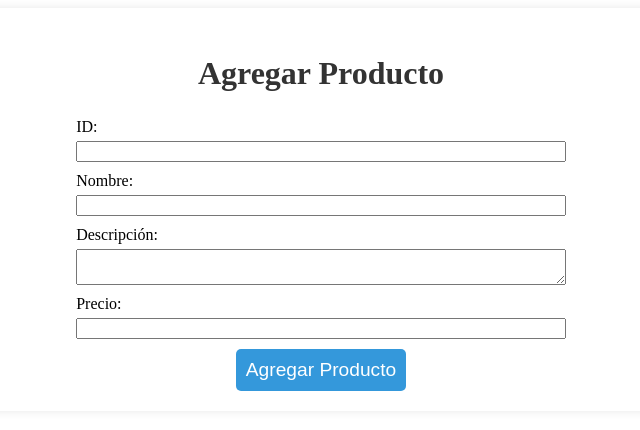
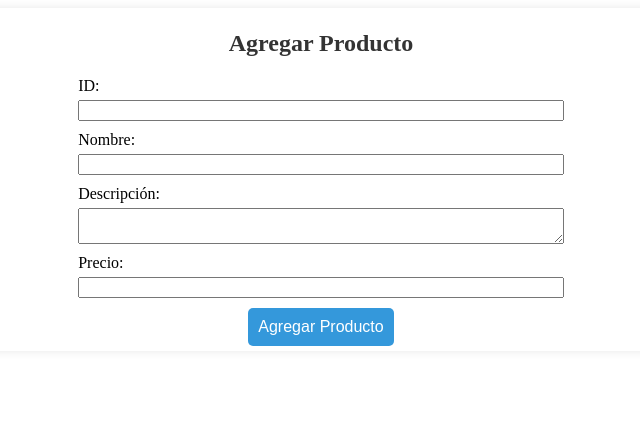
Before and after one commit to maxskaink/proyectoIngenieriaSofware, a React (Vite) app: page /crear-producto in a window 1280 px wide. Shown: the top 430 px of the page, without its empty margins (319-959 px from the left). Built offline with nearby package versions, Linux system fonts and the light colour scheme.

Commit message:
Se ha configurado mejor la base de datos para que pueda ser usada, ademas se ha generalizado el agregar para que se management y se reutilice el codigo y sirva para actualizar, sin embargo hay que corregir varias cosas de sentido semantico

```diff
--- a/src/components/Catalogo.jsx
+++ b/src/components/Catalogo.jsx
@@ -13,7 +13,7 @@ const handleSelectProductDefault = ( props ) => {
 
 
 // eslint-disable-next-line react/prop-types
-export const Catalogo = ( { handleSelectProduct = handleSelectProductDefault, }) => {
+export const Catalogo = ( { handleSelectProduct = handleSelectProductDefault, state}) => {
   const [productos, setProductos] = useState([]);
 
   const [ search, setSearch ] = useState([]);
@@ -43,12 +43,12 @@ const handleSearch = (value) => {
     };
 
     fetchProductos();
-  }, [search]);
+  }, [search, state]);
 
   return (
     <div className='catalogo'>
       <SearchBar onSearch={handleSearch} />
-      <h2 className='catalogo-titulo'>Lista de Productos</h2>
+      <h2 className='catalogo-titulo'>Lista de Productos </h2>
       <ul className='catalogo-lista'>
         { (productos && productos.length > 0) ? (
           productos.map((producto, index) => (
--- a/src/components/Home.jsx
+++ b/src/components/Home.jsx
@@ -1,10 +1,18 @@
 import { Link } from "react-router-dom"
 import '../styles/home.css'
 import {  Catalogo } from './Catalogo.jsx'
-import { CreateProduct } from './CreateProduct.jsx'
+import { ManageProduct } from './ManageProduct.jsx'
+import { useState } from "react"
 
+const handleManagement = () => {
+
+}
 
 export function Home () {
+    const [state, setState] = useState([]);
+    const handleSelectProduct = ( producto ) => {
+        setState(producto)
+    }
     return(
         <article className="home">
             <div className="home-container">
@@ -19,8 +27,17 @@ export function Home () {
                     </Link>
                 </div>
             </div>
-            <Catalogo></Catalogo>
-            <CreateProduct></CreateProduct>
+            <Catalogo state={state} handleSelectProduct={handleSelectProduct}></Catalogo>
+            <div className="container-crud">
+                <ManageProduct handleUpdate={setState}></ManageProduct>
+                {(state.length>0) &&
+                    <ManageProduct handleUpdate={setState}
+                                   handleManagement={handleManagement}
+                                   title = "Actualizar producto"
+                                   product={state}
+                                   key={state[0]}>
+                    </ManageProduct>}
+            </div>
         </article>
 
     )
--- a/src/components/ItemProduct.jsx
+++ b/src/components/ItemProduct.jsx
@@ -10,7 +10,10 @@ export const ItemProduct = ({ producto, onClick }) => {
     return (
         // eslint-disable-next-line react/no-unknown-property
         <li key={producto[0]} className='catalogo-producto' onClick={handleClick}>
-            <strong>ID:</strong> {producto[0]}, <strong>Nombre:</strong> {producto[1]}, <strong>Descripción:</strong> {producto[2]}, <strong>Precio:</strong> {producto[3]}
+            <strong>ID:</strong> {producto[0]},
+            <strong>Nombre:</strong> {producto[1]},
+            <strong>Descripción:</strong> {producto[2]},
+            <strong>Precio:</strong> {producto[3]}
         </li>
     );
 
--- a/src/components/CreateProduct.jsx
+++ b/src/components/ManageProduct.jsx
@@ -4,12 +4,21 @@ import { API } from '../constants/API'
 import '../styles/createProduct.css';
 import {  infoForCreateProductoValid } from '../helpers/validations'
 
-export const CreateProduct = () => {
+const nada = () => {
+   console.log()
+}
+
+const addProduct = async(producto) => {
+    return await axios.post(API.agregarProducto, producto)
+};
+
+// eslint-disable-next-line react/prop-types
+export const ManageProduct = ({handleUpdate = nada, handleManagement = addProduct, product, title}) => {
   const [producto, setProducto] = useState({
-    id: '',
-    nombre: '',
-    descripcion: '',
-    precio: '',
+    id: (product)? product[0] : '',
+    nombre: (product)? product[1] : '',
+    descripcion: (product)? product[2] : '',
+    precio: (product)? product[3] : '',
   });
 
   const [state, setState] = useState({
@@ -33,11 +42,12 @@ export const CreateProduct = () => {
     e.preventDefault();
     let response;
     try {
-      response = await axios.post(API.agregarProducto, producto);
+      response = await handleManagement(producto);
       if (response.data.state === 'OK')
         setState({isValid:true,
                   message: 'Se ha agregado el producto',
                   className: 'createProduct-message' })
+        handleUpdate([]);
     } catch (error) {
       console.log(error);
       setState({isValid:false,
@@ -48,18 +58,19 @@ export const CreateProduct = () => {
 
   return (
     <div className="createProduct">
-      <h2 className="createProduct-titulo">Agregar Producto</h2>
+      <h2 className="createProduct-titulo"> {(title)? title : 'Agregar Producto'}</h2>
       <form onSubmit={handleSubmit} className="createProduct-form">
+        {(!title)&&
         <label className="createProduct-label">
           <span>ID:</span>
           <input
-            type="number"
+            type="textq"
             name="id"
             value={producto.id}
             onChange={handleChange}
           />
         </label>
-
+        }
         <label className="createProduct-label">
           Nombre:
           <input
@@ -89,7 +100,7 @@ export const CreateProduct = () => {
           />
         </label>
 
-        <button type="submit" className="createProduct-button" disabled={!state.isValid}>Agregar Producto</button>
+        <button type="submit" className="createProduct-button" disabled={!state.isValid}>{(title)? title : 'Agregar Producto'}</button>
       </form>
       <label className={state.className}>{state.message}</label>
     </div>
--- a/src/helpers/validations.js
+++ b/src/helpers/validations.js
@@ -11,10 +11,9 @@ export const infoForCreateProductoValid = (atributo, valor) => {
 
     switch (atributo) {
         case 'id':
-            console.log(valor.toString().length)
             if( valor.toString().length === 0)
                 return new Response('Ingrese al menos un id', true)
-            const id = parseFloat(valor, 10);
+            const id = parseInt(valor, 10);
 
             if((isNaN(id) || !id) )
                 return new Response('Ingrese en id solo numeros y no letras o caracteres especiales', false)
--- a/src/main.jsx
+++ b/src/main.jsx
@@ -2,7 +2,7 @@ import React from 'react';
 import { createBrowserRouter , RouterProvider } from 'react-router-dom';
 import ReactDOM from 'react-dom';
 import { Home } from './components/Home';
-import { CreateProduct } from './components/CreateProduct';
+import { ManageProduct } from './components/ManageProduct';
 import { Catalogo } from './components/Catalogo';
 
 const router = createBrowserRouter([
@@ -13,7 +13,7 @@ const router = createBrowserRouter([
   },
   {
     path: 'crear-producto',
-    Component: CreateProduct
+    Component: ManageProduct
   },
   {
     path: '/catalago',
--- a/src/styles/createProduct.css
+++ b/src/styles/createProduct.css
@@ -1,16 +1,17 @@
 /* Estilos para el componente CreateProduct */
 .createProduct {
-    padding: 20px;
+    padding: 2px 20px 5px 20px;
     background-color: #fff;
     border-radius: 10px;
     box-shadow: 0 0 10px rgba(0, 0, 0, 0.1);
     align-items: center;
     width: -webkit-fill-available;
+    margin: 5px;
 
   }
 
   .createProduct-titulo {
-    font-size: 2em;
+    font-size: 1.5em;
     color: #333;
     text-align: center;
   }
@@ -31,7 +32,7 @@
 
   .createProduct-button {
     padding: 10px;
-    font-size: 1.2em;
+    font-size: 1em;
     background-color: #3498db;
     color: #fff;
     border: none;
--- a/src/styles/home.css
+++ b/src/styles/home.css
@@ -42,6 +42,14 @@
     background-color: #2980b9;
   }
 
+  .container-crud{
+    display: flex;
+    flex-direction: column;
+    justify-content: space-evenly;
+    align-items: center;
+    width: -webkit-fill-available;
+  }
+
   /* Animación de entrada */
   @keyframes fadeIn {
     from {
```
Also changed, not shown: 2 other files (tests, documents, lock files or other folders).
